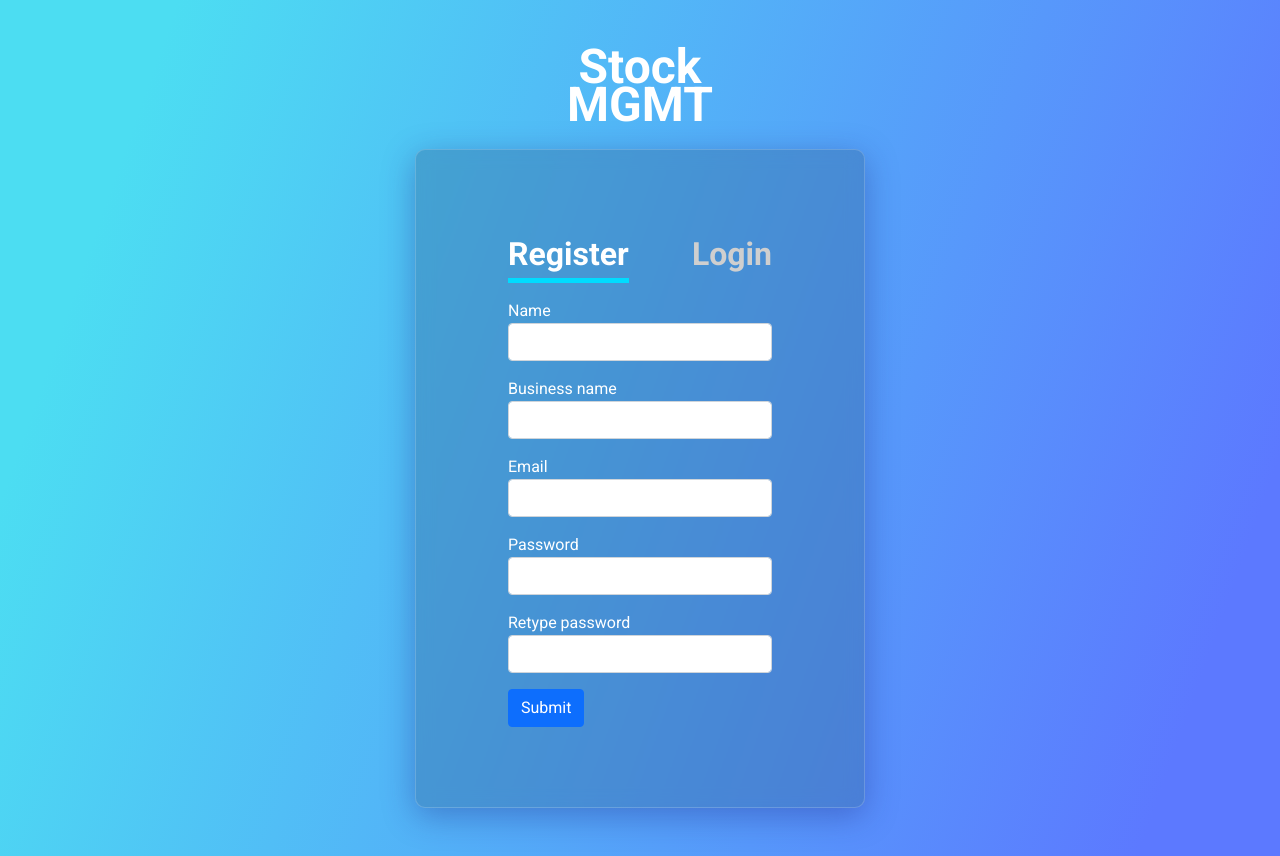
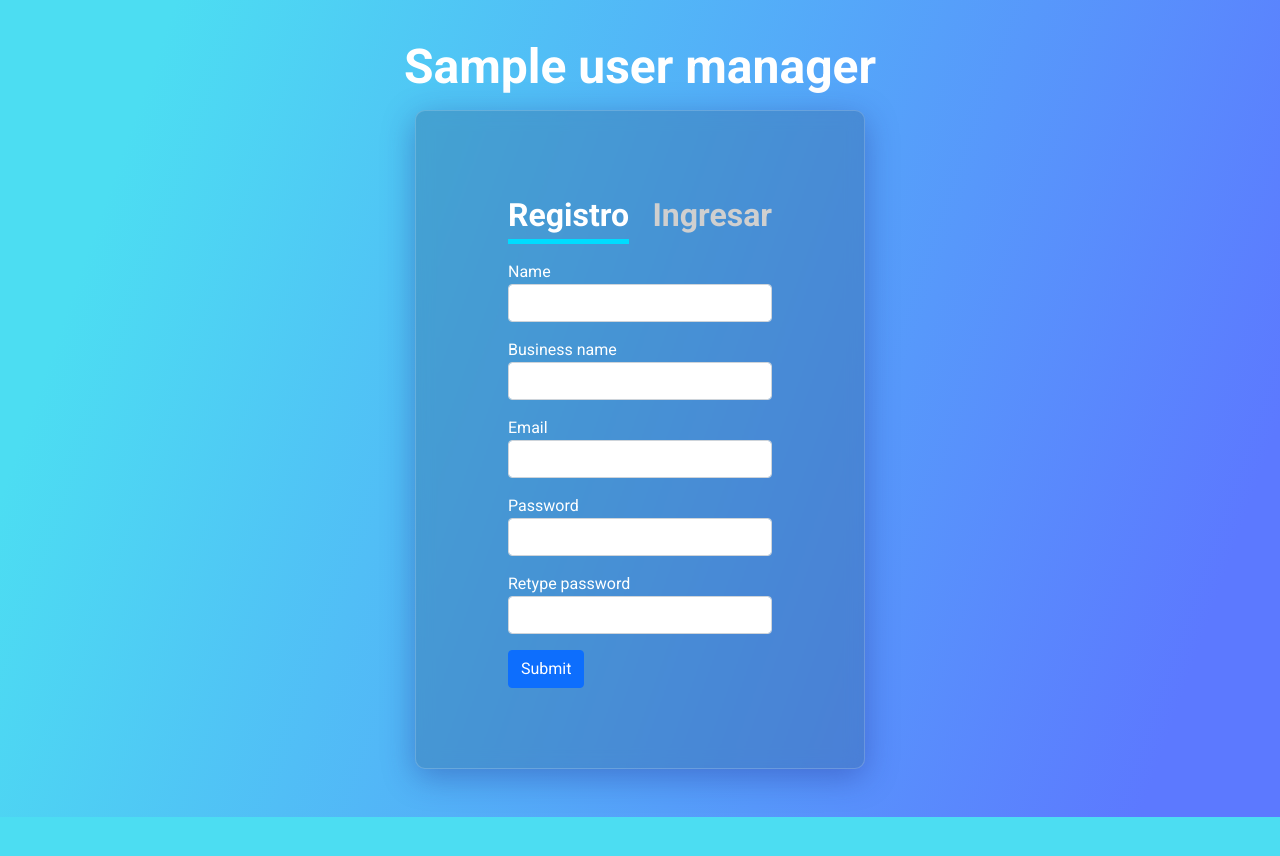
Before and after one commit to RobertoAC2016/inventorymgm, a Flask app: template templates/signup.html in a window 1280 px wide. After the commit the page ends 817 px from the top, so only its background shows below. Run offline with Flask 2, Linux system fonts and the light colour scheme; the template is opened without the code that fills it: most values are stand-ins (such as "Sample title", 1, 10 or a date in 2020); form fields are guessed from the names that the template uses; some libraries are stand-ins or nearby versions.

Commit message:
Fase I para tradudir textos en ingles a español

```diff
--- a/config.py
+++ b/config.py
@@ -1,3 +1,4 @@
+from const import SYS_NAME
 import os
 if os.path.exists('env.py'):
     import env
@@ -24,7 +25,7 @@ class ConfigClass(object):
     USER_AUTO_LOGIN_AFTER_REGISTER = True
     USER_AUTO_LOGIN_AT_LOGIN = True
     CSRF_ENABLED = True
-    USER_APP_NAME = 'Inventory Stock'
+    USER_APP_NAME = SYS_NAME
     USER_EMAIL_SENDER_NAME = USER_APP_NAME
     USER_EMAIL_SENDER_EMAIL = os.environ.get('USER_EMAIL_SENDER_EMAIL')
 
--- /dev/null
+++ b/const.py
@@ -0,0 +1 @@
+SYS_NAME = 'Inventory Stock'
--- a/forms.py
+++ b/forms.py
@@ -11,6 +11,9 @@ from wtforms.fields.html5 import EmailField, DateField
 from bson.objectid import ObjectId
 import datetime
 
+namevalue = 'Nombre'
+namemsg = 'El nombre deberia tener entre 5 y 20 caracteres.'
+btnSubmitLbl = 'Enviar'
 
 def unique_business_validator(form, field):
     '''
@@ -19,16 +22,16 @@ def unique_business_validator(form, field):
     existing_business = Business.objects(business_name=field.data).first()
 
     if existing_business:
-        raise ValidationError('Business name already exists.')
+        raise ValidationError('El nombre de usuario ya existe.')
 
 
 class CustomRegisterForm(RegisterForm):
-    name = StringField(label='Name',
+    name = StringField(label=namevalue,
                        validators=[DataRequired(),
                                    Length(min=5, max=20,
-                                   message='Name should be between 5 to 20 characters.'
+                                   message=namemsg
                                           )])
-    business_name = StringField(label='Business Name',
+    business_name = StringField(label='Nombre de usuario',
                                 validators=[DataRequired(),
                                             unique_business_validator])
 
@@ -41,16 +44,16 @@ class CustomUserManager(UserManager):
 
 class UserAccess(FlaskForm):
     name = StringField(validators=[Length(min=5, max=20,
-                       message='Name should be between 5 to 20 characters.'),
+                       message=namemsg),
                                    DataRequired()],
-                       render_kw={'placeholder': 'Name'})
+                       render_kw={'placeholder': namevalue})
     email = EmailField(validators=[Email(), DataRequired(),
                                    unique_email_validator],
                        render_kw={'placeholder': 'Email'})
     password = PasswordField(validators=[DataRequired(),
                                          password_validator],
-                             render_kw={'placeholder': 'Password'})
-    roles = SelectField(choices=[('', 'Choose Role'),
+                             render_kw={'placeholder': 'Contraseña'})
+    roles = SelectField(choices=[('', 'Elige un rol'),
                                  ('admin', 'admin'),
                                  ('staff', 'staff')],
                         validators=[DataRequired()])
@@ -59,7 +62,7 @@ class UserAccess(FlaskForm):
 class CategoryForm(FlaskForm):
     category_name = StringField(validators=[DataRequired()],
                                 render_kw={'placeholder': 'Category name'})
-    submit = SubmitField(label='Submit')
+    submit = SubmitField(label=btnSubmitLbl)
 
 
 class SupplierForm(FlaskForm):
@@ -71,7 +74,7 @@ class SupplierForm(FlaskForm):
                          message='Please input correct digits for phone')],
                          render_kw={'placeholder': 'Phone'})
     email = EmailField(render_kw={'placeholder': 'Email'})
-    submit = SubmitField(label='Submit')
+    submit = SubmitField(label=btnSubmitLbl)
 
 
 class ProductForm(FlaskForm):
@@ -95,7 +98,7 @@ class ProductForm(FlaskForm):
     current_stock = IntegerField(default=0,
                                  render_kw={'placeholder': 'Current stock'})
     stock_change = IntegerField(render_kw={'placeholder': 'Stock change'})
-    submit = SubmitField(label='Submit')
+    submit = SubmitField(label=btnSubmitLbl)
 
 
 class PendingStockForm(FlaskForm):
@@ -104,7 +107,7 @@ class PendingStockForm(FlaskForm):
     delivery_date = DateField(label='Expected delivery date',
                               validators=[DataRequired()],
                               render_kw={'min': datetime.date.today()})
-    submit = SubmitField(label='Submit')
+    submit = SubmitField(label=btnSubmitLbl)
 
 
 class AddProduct(FlaskForm):
--- a/templates/base.html
+++ b/templates/base.html
@@ -15,7 +15,7 @@
     <link href="https://cdn.jsdelivr.net/npm/bootstrap@5.1.2/dist/css/bootstrap.min.css" rel="stylesheet"
         integrity="sha384-uWxY/CJNBR+1zjPWmfnSnVxwRheevXITnMqoEIeG1LJrdI0GlVs/9cVSyPYXdcSF" crossorigin="anonymous">
     <link rel="stylesheet" type="text/css" href="{{ url_for('static', filename='css/styles.css') }}">
-    <title>StockMGMT</title>
+    <title>{{ user_manager.sysname }}</title>
 </head>
 {% endblock %}
 
@@ -28,16 +28,19 @@
     <div class="container-fluid">
         <div class="row flex-nowrap">
             <!-- side navigation bar -->
-            <nav class="sidenav col-1 col-lg-2 bg-primary px-sm-2 px-0 pt-5">
+            <nav class="sidenav col-1 col-lg-2 bg-primary px-sm-2 px-0">
                 <div class="d-flex flex-column align-items-md-center align-items-lg-start bg-primary min-vh-100">
-                    <ul class="nav nav-pills flex-column text-decoration-none">
-                        <li class="fs-4 px-3 text-center text-white">
-                            <span class="d-sm-none d-lg-inline">{{ current_user.name }}</span>
+                    <div class="text-center text-white w-100">
+                        {{ user_manager.sysname }}
+                    </div>
+                    <ul class="nav nav-pills flex-column text-decoration-none w-100">
+                        <li class="fs-4 px-3 text-center text-white w-100">
+                            <span class="d-sm-none d-lg-inline w-100">{{ current_user.name }}</span>
                         </li>
                         <li class="nav-item pt-sm-5 pt-lg-0">
                             <a class="nav-link" href="{{ url_for('user.logout') }}">
                                 <i class="bi bi-power"></i>
-                                <span class="d-sm-none d-lg-inline">Sign out</span>
+                                <span class="d-sm-none d-lg-inline">Salir</span>
                             </a>
                         </li>
 
@@ -47,26 +50,26 @@
                         <li class="nav-item mb-2">
                             <a href="{{ url_for('get_categories') }}" class="nav-link{{ ' active' if active_page == 'categories' }}">
                                 <i class="bi bi-collection"></i>
-                                <span class="d-sm-none d-lg-inline">Categories</span>
+                                <span class="d-sm-none d-lg-inline">Categorias</span>
                             </a>
                         </li>
                         {% endif %}
                         <li class="nav-item mb-2">
                             <a href="{{ url_for('get_suppliers') }}" class="nav-link{{ ' active' if active_page == 'suppliers' }}">
                                 <i class="bi bi-person-lines-fill"></i>
-                                <span class="d-sm-none d-lg-inline">Suppliers</span>
+                                <span class="d-sm-none d-lg-inline">Proveedores</span>
                             </a>
                         </li>
                         <li class="nav-item mb-2">
                             <a href="{{ url_for('get_products') }}" class="nav-link{{ ' active' if active_page == 'products' }}">
                                 <i class="bi bi-grid"></i>
-                                <span class="d-sm-none d-lg-inline">Products</span>
+                                <span class="d-sm-none d-lg-inline">Productos</span>
                             </a>
                         </li>
                         <li class="nav-item mb-2">
                             <a href="{{ url_for('dashboard') }}" class="nav-link{{ ' active' if active_page == 'dashboard' }}">
                                 <i class="bi bi-speedometer2"></i>
-                                <span class="d-sm-none d-lg-inline">Stock Flow</span>
+                                <span class="d-sm-none d-lg-inline">Dashboard</span>
                             </a>
                         </li>
                     </ul>
@@ -91,7 +94,7 @@
                                 {{ current_user.business_id.business_name }}
                             </a>
                             <ul class="dropdown-menu" aria-labelledby="toolbarDropdown">
-                                <li><a class="dropdown-item" href="{{ url_for('account') }}">Account Page</a></li>
+                                <li><a class="dropdown-item" href="{{ url_for('account') }}">Perfil</a></li>
                             </ul>
                         </li>
                     </ul>
--- a/templates/signup.html
+++ b/templates/signup.html
@@ -7,16 +7,15 @@
     <div class="row mb-3">
         <a href="{{ url_for('index') }}" class="text-decoration-none">
             <h1 class="brand-text">
-                <span>Stock</span>
-                <span>MGMT</span>
+                <span>{{ user_manager.sysname }}</span>
             </h1>
         </a>
     </div>
     <div class="row wrapper-glassmorphism">
         <div class="col">
             <div class="form-navigation">
-                <a href="{{ url_for('user.register') }}" class="form-navigation-link active">Register</a>
-                <a href="{{ url_for('user.login') }}" class="form-navigation-link">Login</a>
+                <a href="{{ url_for('user.register') }}" class="form-navigation-link active">Registro</a>
+                <a href="{{ url_for('user.login') }}" class="form-navigation-link">Ingresar</a>
             </div>
 
             <form action="{{ url_for('user.register') }}" method="POST" class="text-white">
```
Also changed, not shown: templates/login.html (+3 -4 lines).
